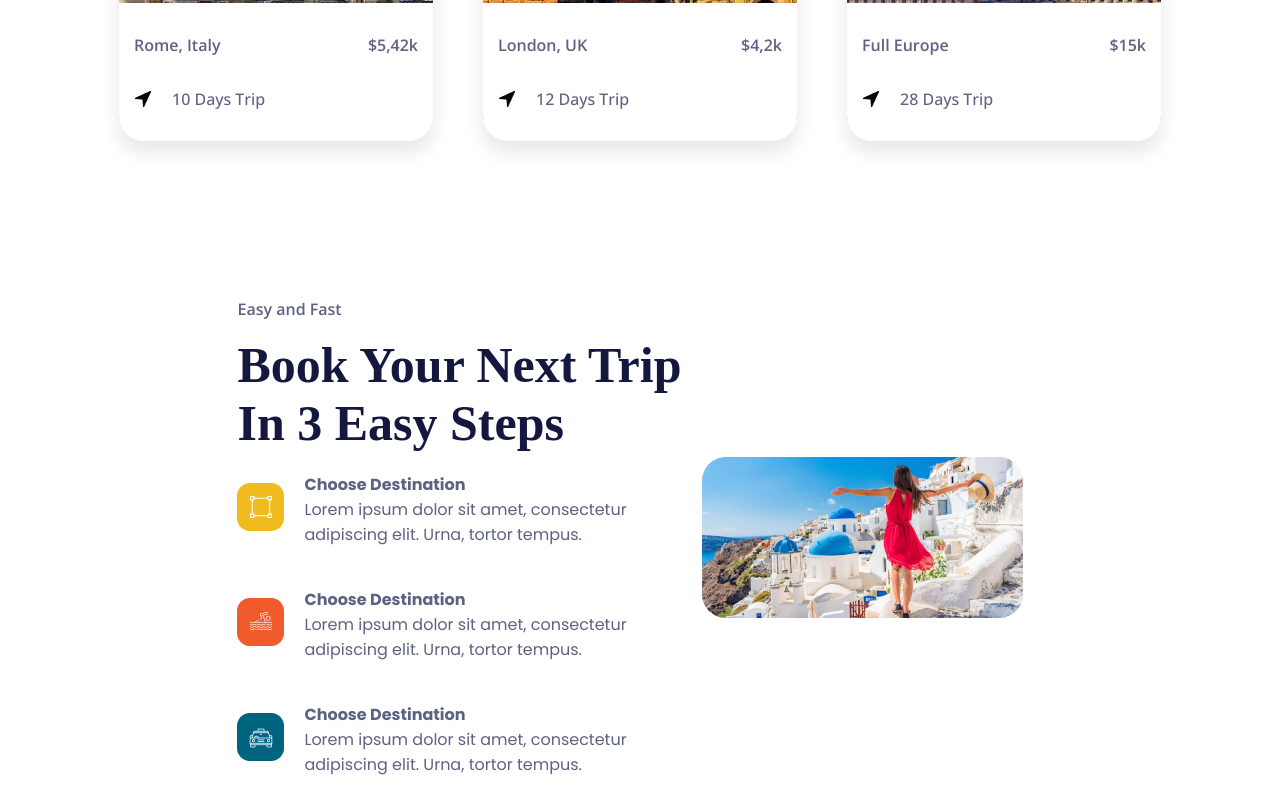
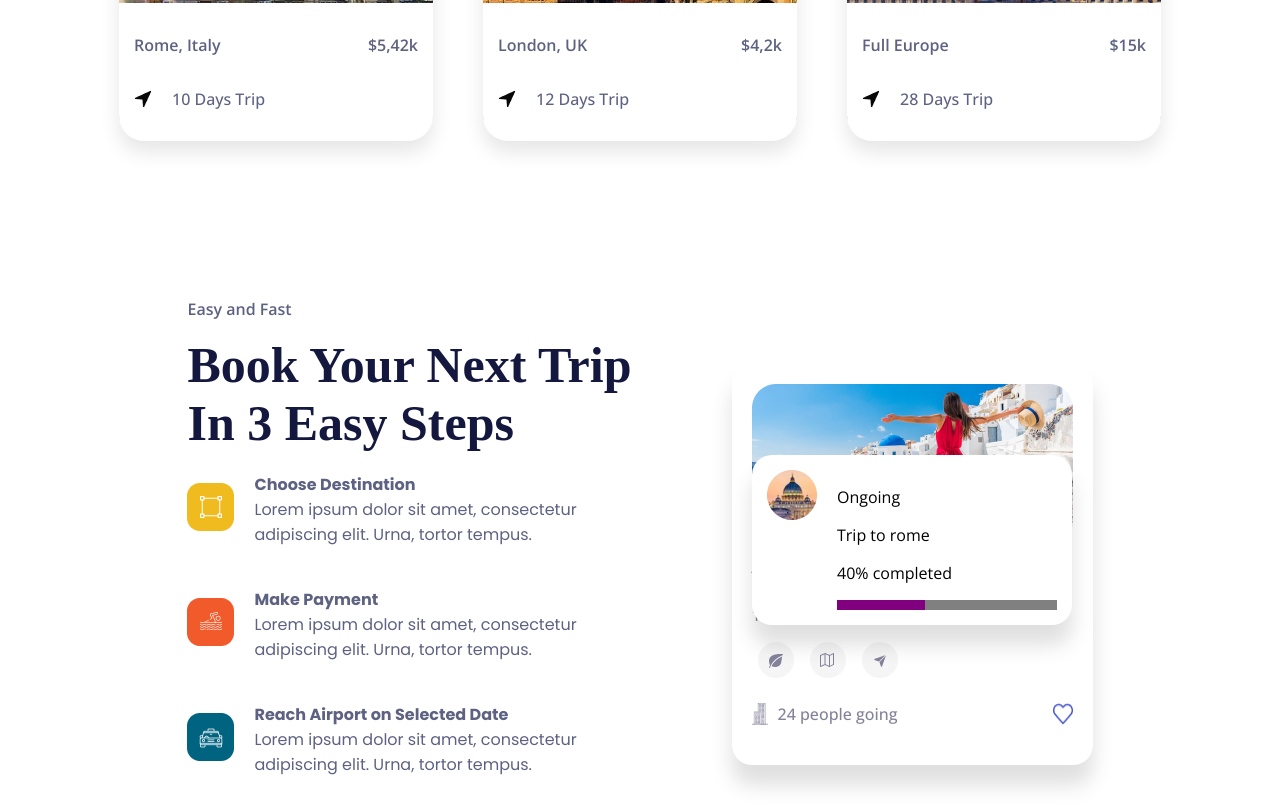
Before and after one commit to MayBrandon/jadoo, a plain HTML site: page index.html in a window 1280 px wide. Shown: the part 2060-2865 px from the top of the page. Drawn offline with nearby package versions, Linux system fonts and the light colour scheme; a web font is replaced by a local one.

Commit message:
mini card superpose

```diff
--- a/assets/css/style.css
+++ b/assets/css/style.css
@@ -240,7 +240,6 @@ header {
         margin-left: 20px;
         color: #5E6282;
         font-weight: 500;
-
     }
 }
 
@@ -304,4 +303,60 @@ header {
 .div-card-travel {
     padding: 20px;
     background-color: white;
+    box-shadow: 0px 20px 20px 0px #4343432b;
+    border-radius: 20px;
+    margin-top: 50px;
+    margin-left: 100px;
 }
+
+.title-card-book {
+    font-weight: 600;
+}
+
+.date-by {
+    color: #84829A;
+    font-weight: 500;
+}
+
+.logos-interaction {
+
+    img {
+        margin: 0px 6px;
+    }
+}
+
+.last-line {
+    display: flex;
+    justify-content: space-between;
+    margin: 20px 0;
+    div {
+        display: flex;
+        p {
+            margin: 0px 10px;
+            color: #84829A;
+            font-weight: 500;
+        }
+    }
+}
+
+.mini-card {
+    position: absolute;
+    display: flex;
+    background-color: white;
+    padding: 15px;
+    box-shadow: 0px 20px 20px 0px #4343432b;
+    border-radius: 20px;
+    gap: 20px;
+    right: 200px;
+}
+
+.loadbar {
+    background-color: grey;
+    height: 10px;
+    width: 220px;
+}
+.loaded {
+    background-color: purple;
+    height: 10px;
+    width: 40%;
+}
--- a/index.html
+++ b/index.html
@@ -206,7 +206,7 @@
                             <img src="/assets/img/book-img/carre-orange.png" alt="">
                         </div>
                         <div class="book-text">
-                            <p class="text-title">Choose Destination</p>
+                            <p class="text-title">Make Payment</p>
                             <p class="text-book">Lorem ipsum dolor sit amet, consectetur <br>
                                 adipiscing elit. Urna, tortor tempus. </p>
                         </div>
@@ -218,7 +218,7 @@
                             <img src="/assets/img/book-img/carre-bleu.png" alt="">
                         </div>
                         <div class="book-text">
-                            <p class="text-title">Choose Destination</p>
+                            <p class="text-title">Reach Airport on Selected Date</p>
                             <p class="text-book">Lorem ipsum dolor sit amet, consectetur <br>
                                 adipiscing elit. Urna, tortor tempus. </p>
                         </div>
@@ -230,10 +230,39 @@
             <div class="card-travel">
                 <img src="/assets/img/book-img/greece.jpg" alt="Greece">
             </div>
-            <div></div>
-            <div></div>
-            <div></div>
+            <div>
+                <p class="title-card-book">Trip To Greece</p>
+            </div>
+            <div>
+                <p class="date-by">14-29 June | by Robbin joseph</p>
+            </div>
+            <div class="logos-interaction">
+                <img src="/assets/img/book-img/feuille.png" alt="Ecologique">
+                <img src="/assets/img/book-img/carte.png" alt="Carte">
+                <img src="/assets/img/book-img/send.png" alt="Partagez">
+            </div>
+            <div class="last-line">
+                <div>
+                    <img src="/assets/img/book-img/immeuble.png" alt="">
+                    <p>24 people going</p>
+                </div>
+                <img src="/assets/img/book-img/coeur.png" alt="">
+            </div>
+        </div>
+        <div class="mini-card">
+            <div class="profil">
+                <img src="/assets/img/book-img/profil.png" alt="">
+            </div>
+            <div class="mini-card-text">
+                <p>Ongoing</p>
+                <p>Trip to rome</p>
+                <p>40% completed</p>
+                <div class="loadbar">
+                    <div class="loaded"></div>
+                </div>
+            </div>
         </div>
     </div>
+
 </body>
 </html>
```
